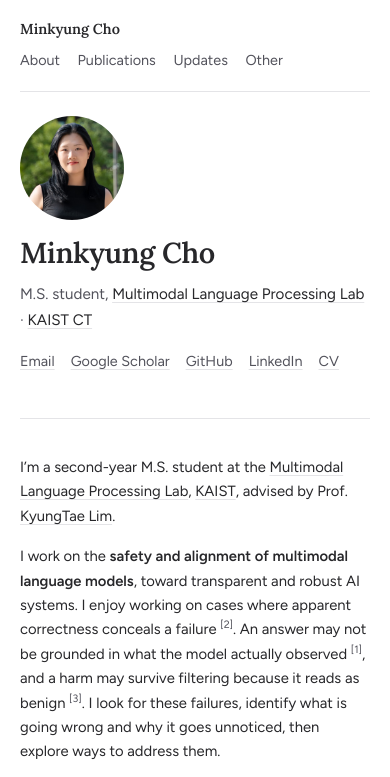
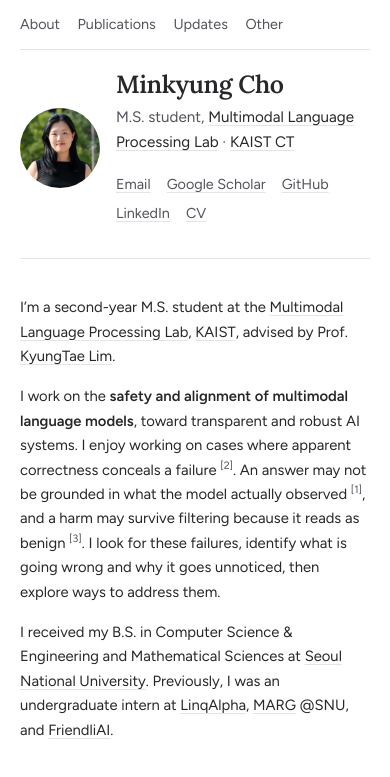
Before and after one commit to ada-flo/ada-flo.github.io, a plain HTML site: page index.html in a window 390 px wide. Shown: the top 777 px of the page. Drawn offline with Linux system fonts and the light colour scheme.

Commit message:
Refine mobile header and align research description

```diff
--- a/assets/style.css
+++ b/assets/style.css
@@ -133,6 +133,7 @@ html { scroll-behavior: smooth; }
 }
 
 .role a:hover { text-decoration-color: var(--accent); }
+.nowrap { white-space: nowrap; }
 
 /* Spacing separates profile links cleanly, including across wrapped rows. */
 .links {
@@ -156,9 +157,13 @@ html { scroll-behavior: smooth; }
 .links a:hover { color: var(--accent); text-decoration-color: var(--accent); }
 
 @media (max-width: 480px) {
-  .topnav { margin-bottom: 1.5rem; }
-  .masthead { flex-direction: column; align-items: flex-start; gap: 1rem; }
-  .portrait { width: 6.5rem; }
+  /* the name already heads the page right below; the nav keeps only its links */
+  .topnav { margin-bottom: 1.25rem; padding: 0.8rem 0; }
+  .topnav-name { display: none; }
+  .masthead { align-items: center; gap: 1rem; margin-bottom: 2rem; }
+  .portrait { width: 5rem; }
+  .name { font-size: 1.55rem; }
+  .role { margin-top: 0.4rem; }
 }
 
 /* ---- prose ----------------------------------------------- */
@@ -436,7 +441,8 @@ html { scroll-behavior: smooth; }
 }
 
 
-.meta > span + span::before { content: "\00b7"; margin-right: 0.5rem; color: var(--rule); }
+/* separators trail the item before them, so a wrapped line never starts with one */
+.meta > span:not(:last-child)::after { content: "\00b7"; margin-left: 0.5rem; color: var(--rule); }
 .meta .award, .meta .toappear { color: var(--accent); font-weight: 600; }
 
 .authors { font-size: 0.85rem; color: var(--muted); margin-bottom: 0.25rem; line-height: 1.45; }
@@ -463,7 +469,7 @@ html { scroll-behavior: smooth; }
 }
 
 .links-row a:hover { color: var(--accent); text-decoration-color: var(--accent); }
-.links-row a + a::before { content: "\00b7\00a0"; color: var(--faint); margin-right: 0.15rem; text-decoration: none; display: inline-block; }
+.links-row a:not(:last-of-type)::after { content: "\00a0\00b7"; color: var(--faint); margin-left: 0.15rem; text-decoration: none; display: inline-block; }
 
 
 /* ---- updates --------------------------------------------- */
--- a/content.json
+++ b/content.json
@@ -50,7 +50,7 @@
     {
       "date": "2025.09",
       "title": "Started my M.S. at KAIST",
-      "note": "Multimodal Language Processing Lab, advised by Prof. KyungTae Lim, working on natural language processing",
+      "note": "Multimodal Language Processing Lab, advised by Prof. KyungTae Lim, working on the safety and alignment of multimodal language models",
       "noteLinks": [
         {
           "text": "Multimodal Language Processing Lab",
--- a/index.html
+++ b/index.html
@@ -63,8 +63,8 @@
 
       <p class="role">
         M.S. student,
-        <a href="https://sites.google.com/view/aailab">Multimodal Language Processing Lab</a> &middot;
-        <a href="https://ct.kaist.ac.kr/">KAIST CT</a>
+        <a href="https://sites.google.com/view/aailab">Multimodal Language Processing Lab</a>&nbsp;&middot;
+        <a href="https://ct.kaist.ac.kr/" class="nowrap">KAIST CT</a>
       </p>
 
       <nav class="links" aria-label="Contact and profiles">
```
